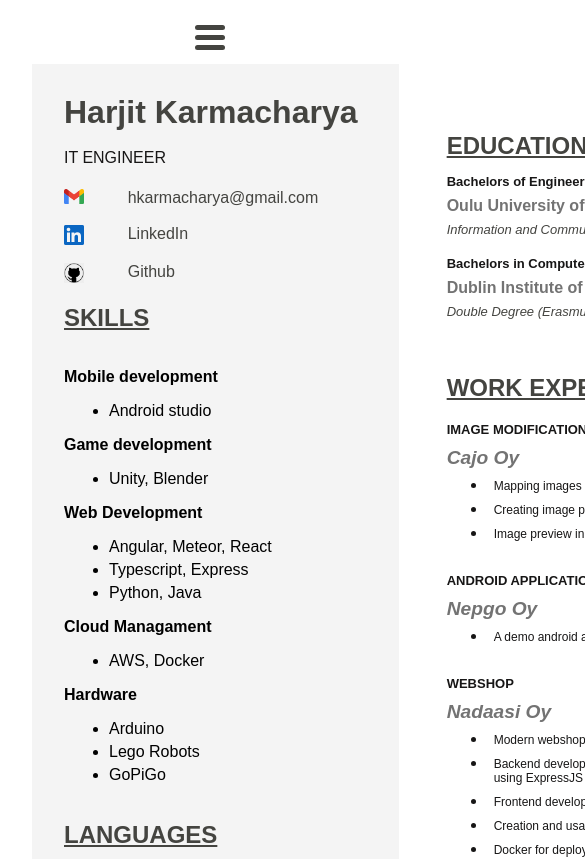
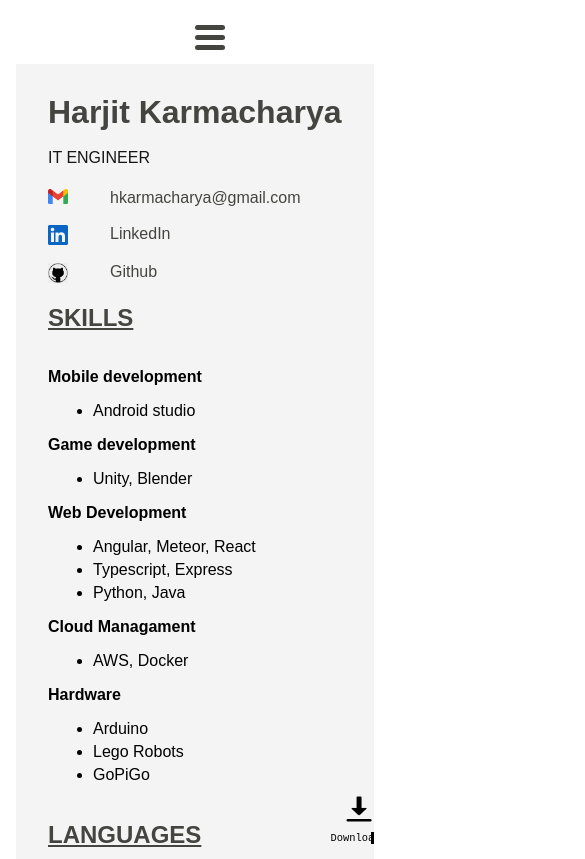
Before and after one commit to t4kaha00/portfolio, a React (Create React App) app: page /resume in a window 390 px wide. Shown: the top 859 px of the page, 585 px wide, since content can reach past the window. Built offline with nearby package versions, Linux system fonts and the light colour scheme; no server answers.

Commit message:
Liana removal and css changes

```diff
--- a/src/components/Resume.js
+++ b/src/components/Resume.js
@@ -129,10 +129,6 @@ class Resume extends Component{
                       <ul>
                         <li>
                           <a href='https://nadaasi.com' target="_blank" rel="noopener noreferrer"><img src='nadaasi.png' width={100} alt="Nadaasi"/></a>
-                        </li>
-                        <br/>
-                        <li>
-                          <a href='https://lianatech.herokuapp.com' target="_blank" rel="noopener noreferrer"><img src='liana.svg' width={100} alt="Lianatech"/></a>
                         </li>
                         <br/>
                         <li>
--- a/src/styles/App.css
+++ b/src/styles/App.css
@@ -307,12 +307,14 @@ a {
   }
 
   .timeline_container.right {
-    left: calc(5% + 50px - 1em);
-    width: calc(100% - (5% + 50px));
+    left: 5%;
+    padding-left: 50px;
+    width: calc(95% - 50px);
   }
   .timeline_container.left {
-    left: calc(5% + 50px);
-    width: calc(100% - (5% + 50px));
+    left: 5%;
+    padding-left: 50px;
+    width: calc(95% - 50px);
   }
   .left {
     padding-left: 0;
@@ -324,17 +326,11 @@ a {
   }
 
   .timeline_container.left::after {
-    left: -58px;
-  }
-  .timeline_container.right::after {
-    left: -40px;
+    left: -8px;
   }
 
   .timeline_container.left::before {
-    left: -40px;
-  }
-  .timeline_container.right::before {
-    left: -20px;
+    left: 8px;
   }
 
   .timeline_container.right .date {
--- a/src/styles/resume.css
+++ b/src/styles/resume.css
@@ -242,3 +242,30 @@
   .col2-row3-row-row > p > i {
     float: right;
   }
+
+  @media only screen and (max-width: 500px) {
+    .resume {
+      width: fit-content;
+      padding: 4em 1em 1em 1em;
+      grid-template-columns: none;
+    }
+    .right {
+      padding-left: 0;
+    }
+    .type, .save-icon {
+      position: fixed;
+      right: 1em;
+    }
+    .type {
+      bottom: 0;
+    }
+    .save-icon {
+      bottom: 1em;
+    }
+    .dit {
+      padding-top: 1em;
+    }
+    .col2-row1, .col2-row2, .col2-row3 {
+      margin: 0.5em 2em;
+    }
+  }
```
